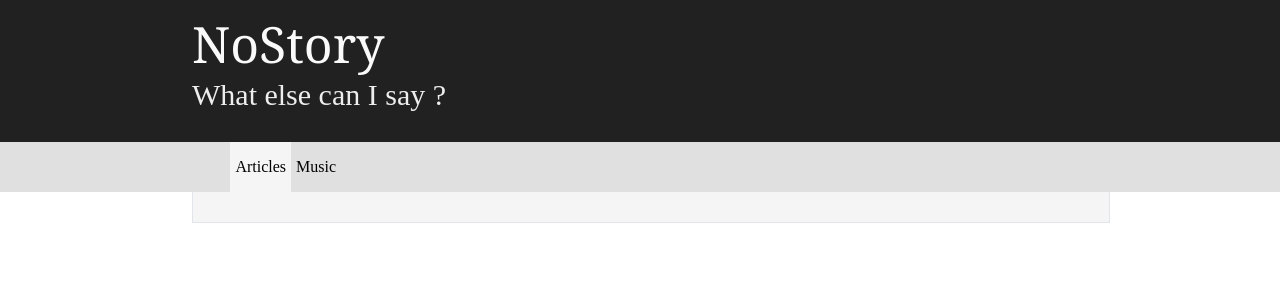
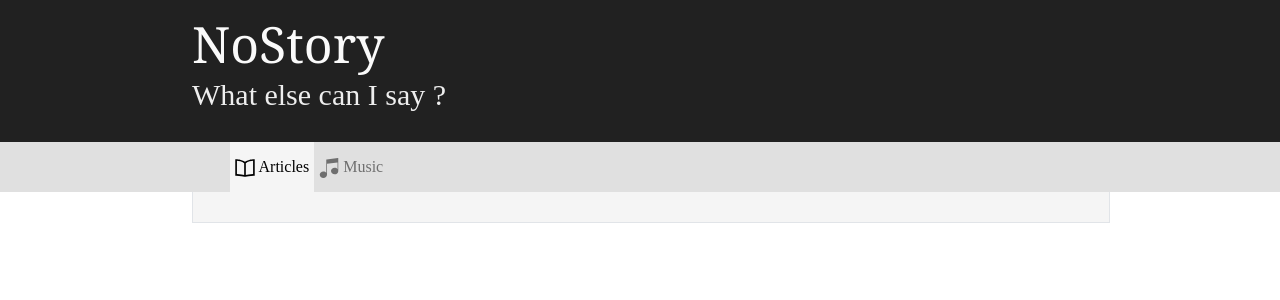
Before and after one commit to zrj344795147/NoStoryWebsite, a Django app: page / in a window 1280 px wide. Shown: the top 300 px of the page. Run offline with Django 3.2, Linux system fonts and the light colour scheme; data that the repository does not hold is empty; some libraries are stand-ins or nearby versions.

Commit message:
Menu Icon
Menu Icon

```diff
--- a/app/static/css/style.css
+++ b/app/static/css/style.css
@@ -67,7 +67,7 @@ a, a:link, a:visited, a:hover, a:active{
     display: inline-block;
     padding-left:5px;
     padding-right: 5px;
-
+    opacity: .5;
 }
 
 .menuItem {
@@ -77,11 +77,19 @@ a, a:link, a:visited, a:hover, a:active{
 .currentMenu{
     background-color: #F5F5F5;
     /*border-top: 4px solid #ff3132;*/
+    opacity: 1 !important;
 }
 
 .topMenu ul li:hover{
     background-color: #BDBDBD;
     transition:all 0.5s ease;
+}
+.menuIcon {
+    display: inline-block;
+    vertical-align: middle;
+}
+.menuIcon img{
+    width:20px;
 }
 .mainContent {
     width:70%;
--- a/app/templates/Nostory/index.html
+++ b/app/templates/Nostory/index.html
@@ -28,12 +28,14 @@
         <ul>
             <a href="{% url 'app:index' %}">
                 <li{% if menu == 'article'%} class="currentMenu"{% endif %}>
-                    <div class="menuItem ">Articles</div>
+                    <div class="menuIcon"><img src="{% static 'img/bookIcon.svg' %}"></div>
+                    <span class="menuItem ">Articles</span>
                 </li>
             </a>
             <a href="{% url 'app:songs' %}">
                 <li {% if menu == 'music'%} class="currentMenu"{% endif %}>
-                    <div class="menuItem">Music</div>
+                    <div class="menuIcon"><img src="{% static 'img/musicIcon.svg' %}"></div>
+                    <span class="menuItem">Music</span>
                 </li>
             </a>
         </ul>
```
Also changed, not shown: app/static/img/bookIcon.svg (added), app/static/img/musicIcon.svg (added).
